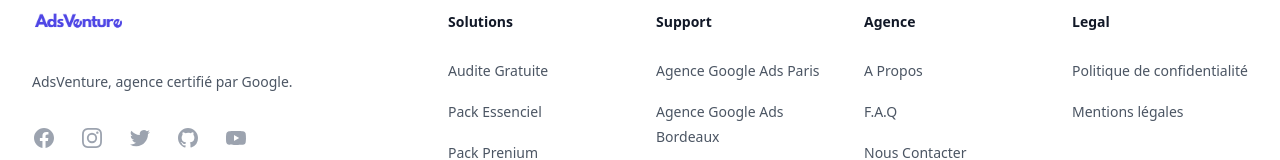
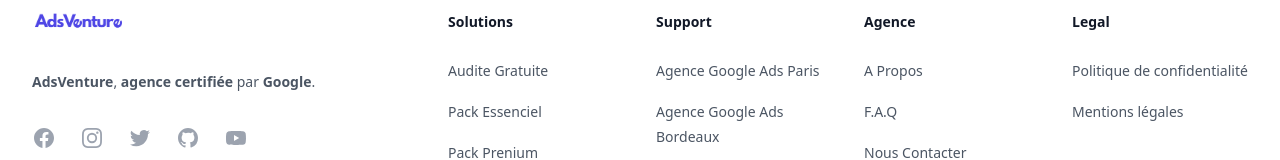
Before and after one commit to magicniclus/adsventure, a Next.js app: page / in a window 1280 px wide. Shown: the part 6068-6228 px from the top of the page. Built offline with nearby package versions, Linux system fonts and the light colour scheme.

Commit message:
Update Footer.js

```diff
--- a/components/Organisms/Footer.js
+++ b/components/Organisms/Footer.js
@@ -149,7 +149,8 @@
               alt="Adsventure"
             />
             <p className="text-sm leading-6 text-gray-600">
-              AdsVenture, agence certifié par Google.
+              <strong>AdsVenture</strong>, <strong>agence certifiée</strong> par{" "}
+              <strong>Google</strong>.
             </p>
             <div className="flex space-x-6">
               {navigation.social.map((item) => (
```
